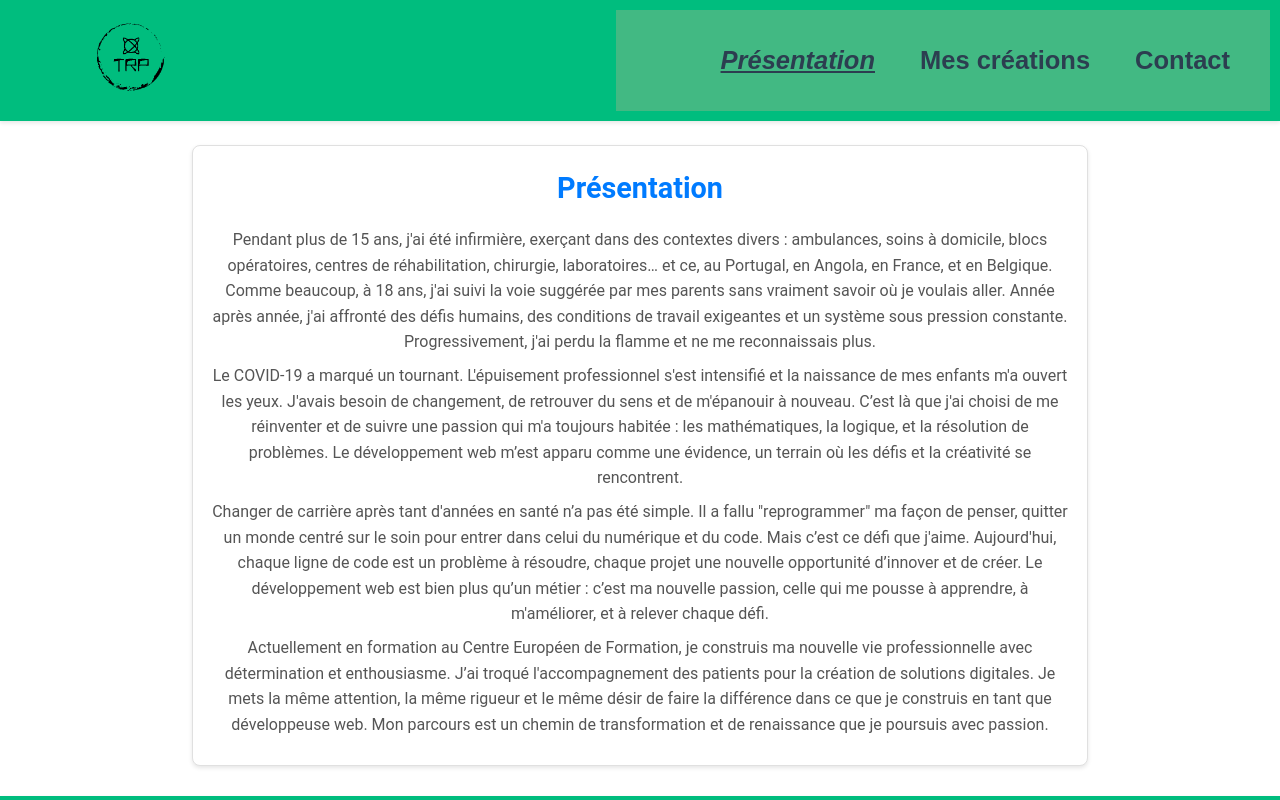
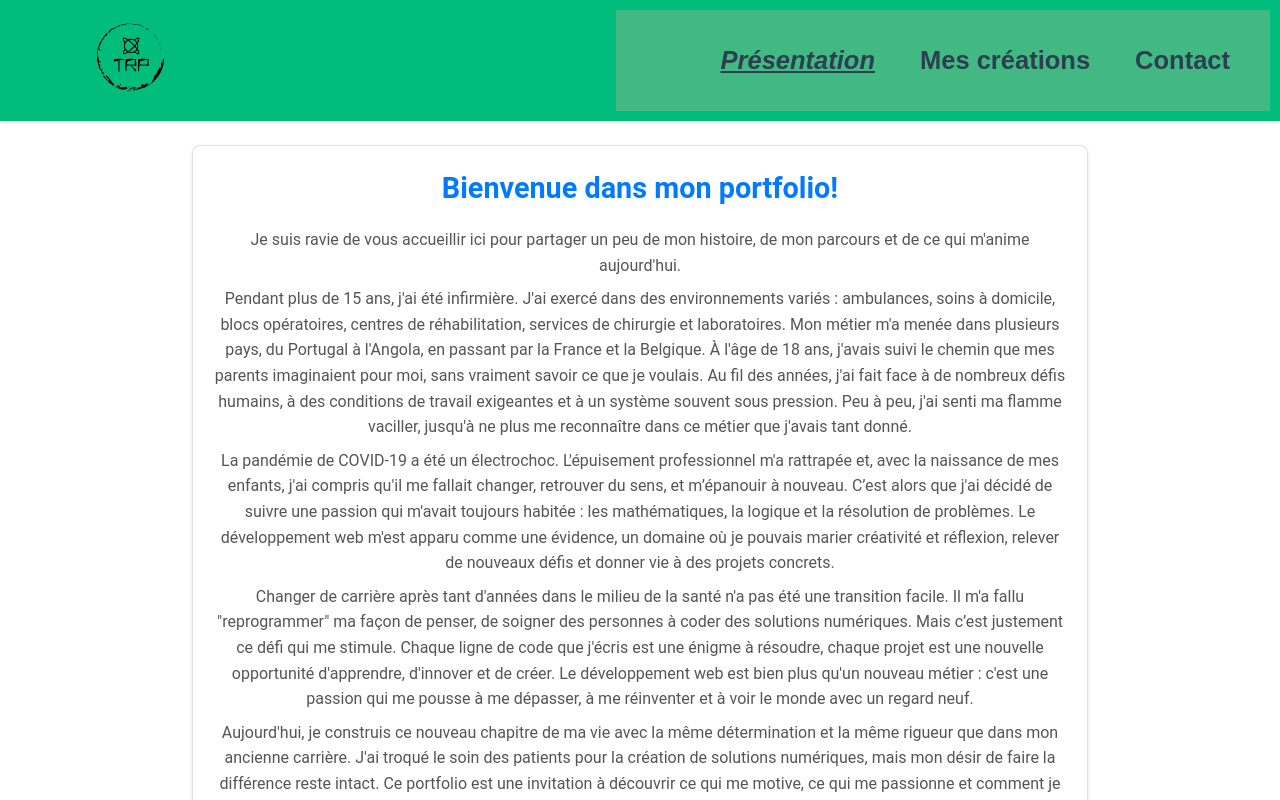
Before and after one commit to sttstania/cef-portefolio, a Vue app: page /AppAboutMe in a window 1280 px wide. Shown: the top 800 px of the page. Built offline with nearby package versions, Linux system fonts and the light colour scheme.

Commit message:
portefolio

```diff
--- a/src/App.vue
+++ b/src/App.vue
@@ -2,6 +2,7 @@
   <div id="app" class="pageWrap">
     <AppHeader /> <!-- Header toujours visible -->
     <main class="content">
+      <Modal v-if="isModalOpen" />
       <router-view /> <!-- Contenu dynamique en fonction des routes -->
     </main>
     <AppFooter /> <!-- Footer toujours visible -->
@@ -11,12 +12,19 @@
 <script setup>
 import AppHeader from './components/AppHeader.vue';
 import AppFooter from './components/AppFooter.vue';
+import Modal from './components/Modal.vue';
+import { computed } from 'vue';
+import { useRoute } from 'vue-router';
+
+const route = useRoute(); //acces a la route actuelle
+
+const isModalOpen = computed(() => route.query.modal === 'true' );
 
 </script>
 
 <style>
 #app {
-  font-family: "Grunf", sans-serif;
+  font-family: "", sans-serif;
   -webkit-font-smoothing: antialiased;
   -moz-osx-font-smoothing: grayscale;
   text-align: center;
--- a/src/components/AppAboutMe.vue
+++ b/src/components/AppAboutMe.vue
@@ -1,17 +1,19 @@
 <template>
   <section id="AppAboutMe" class="AppAboutMe">
-    <h2>Présentation</h2>
+    <h2>Bienvenue dans mon portfolio!</h2>
     <p>
-      Pendant plus de 15 ans, j'ai été infirmière, exerçant dans des contextes divers : ambulances, soins à domicile, blocs opératoires, centres de réhabilitation, chirurgie, laboratoires… et ce, au Portugal, en Angola, en France, et en Belgique. Comme beaucoup, à 18 ans, j'ai suivi la voie suggérée par mes parents sans vraiment savoir où je voulais aller. Année après année, j'ai affronté des défis humains, des conditions de travail exigeantes et un système sous pression constante. Progressivement, j'ai perdu la flamme et ne me reconnaissais plus.
+    <p>
+      Je suis ravie de vous accueillir ici pour partager un peu de mon histoire, de mon parcours et de ce qui m'anime aujourd'hui.
     </p>
+      Pendant plus de 15 ans, j'ai été infirmière. J'ai exercé dans des environnements variés : ambulances, soins à domicile, blocs opératoires, centres de réhabilitation, services de chirurgie et laboratoires. Mon métier m'a menée dans plusieurs pays, du Portugal à l'Angola, en passant par la France et la Belgique. À l'âge de 18 ans, j'avais suivi le chemin que mes parents imaginaient pour moi, sans vraiment savoir ce que je voulais. Au fil des années, j'ai fait face à de nombreux défis humains, à des conditions de travail exigeantes et à un système souvent sous pression. Peu à peu, j'ai senti ma flamme vaciller, jusqu'à ne plus me reconnaître dans ce métier que j'avais tant donné.</p>
     <p>
-      Le COVID-19 a marqué un tournant. L'épuisement professionnel s'est intensifié et la naissance de mes enfants m'a ouvert les yeux. J'avais besoin de changement, de retrouver du sens et de m'épanouir à nouveau. C’est là que j'ai choisi de me réinventer et de suivre une passion qui m'a toujours habitée : les mathématiques, la logique, et la résolution de problèmes. Le développement web m’est apparu comme une évidence, un terrain où les défis et la créativité se rencontrent.
-    </p>
+      La pandémie de COVID-19 a été un électrochoc. L'épuisement professionnel m'a rattrapée et, avec la naissance de mes enfants, j'ai compris qu'il me fallait changer, retrouver du sens, et m’épanouir à nouveau. C’est alors que j'ai décidé de suivre une passion qui m'avait toujours habitée : les mathématiques, la logique et la résolution de problèmes. Le développement web m'est apparu comme une évidence, un domaine où je pouvais marier créativité et réflexion, relever de nouveaux défis et donner vie à des projets concrets.    </p>
     <p>
-      Changer de carrière après tant d'années en santé n’a pas été simple. Il a fallu "reprogrammer" ma façon de penser, quitter un monde centré sur le soin pour entrer dans celui du numérique et du code. Mais c’est ce défi que j'aime. Aujourd'hui, chaque ligne de code est un problème à résoudre, chaque projet une nouvelle opportunité d’innover et de créer. Le développement web est bien plus qu’un métier : c’est ma nouvelle passion, celle qui me pousse à apprendre, à m'améliorer, et à relever chaque défi.
-    </p>
+      Changer de carrière après tant d'années dans le milieu de la santé n'a pas été une transition facile. Il m'a fallu "reprogrammer" ma façon de penser, de soigner des personnes à coder des solutions numériques. Mais c’est justement ce défi qui me stimule. Chaque ligne de code que j'écris est une énigme à résoudre, chaque projet est une nouvelle opportunité d'apprendre, d'innover et de créer. Le développement web est bien plus qu'un nouveau métier : c'est une passion qui me pousse à me dépasser, à me réinventer et à voir le monde avec un regard neuf.    </p>
     <p>
-      Actuellement en formation au Centre Européen de Formation, je construis ma nouvelle vie professionnelle avec détermination et enthousiasme. J’ai troqué l'accompagnement des patients pour la création de solutions digitales. Je mets la même attention, la même rigueur et le même désir de faire la différence dans ce que je construis en tant que développeuse web. Mon parcours est un chemin de transformation et de renaissance que je poursuis avec passion.
+      Aujourd'hui, je construis ce nouveau chapitre de ma vie avec la même détermination et la même rigueur que dans mon ancienne carrière. J'ai troqué le soin des patients pour la création de solutions numériques, mais mon désir de faire la différence reste intact. Ce portfolio est une invitation à découvrir ce qui me motive, ce qui me passionne et comment je mets tout mon cœur dans ce que je fais en tant que développeuse web.    </p>
+    <p>
+      Merci de prendre le temps de me connaître. Je vous souhaite une belle découverte !
     </p>
   </section>
 </template>
--- a/src/components/AppPortefolio.vue
+++ b/src/components/AppPortefolio.vue
@@ -110,8 +110,8 @@ const closeModal = () => {
 }
 
 section {
-  flex: 1 1 calc(25% - 20px);
-  max-width: calc(25% - 20px);
+  flex: 1 1 calc(5% - 20px);
+  max-width: calc(25% - 10px);
   box-sizing: border-box;
   text-align: center;
   padding: 10px;
--- a/src/components/Modal.vue
+++ b/src/components/Modal.vue
@@ -19,9 +19,6 @@
             </div>
             <div>
               <a :href="project.link" target="_blank">Visiter le projet</a>
-            </div>
-            <div v-if="project.github">
-              <a :href="project.github" target="_blank">Voir le code sur GitHub</a>
             </div>
           </div>
         </div>
```
Also changed, not shown: src/router/index.js (+5 -20 lines).
